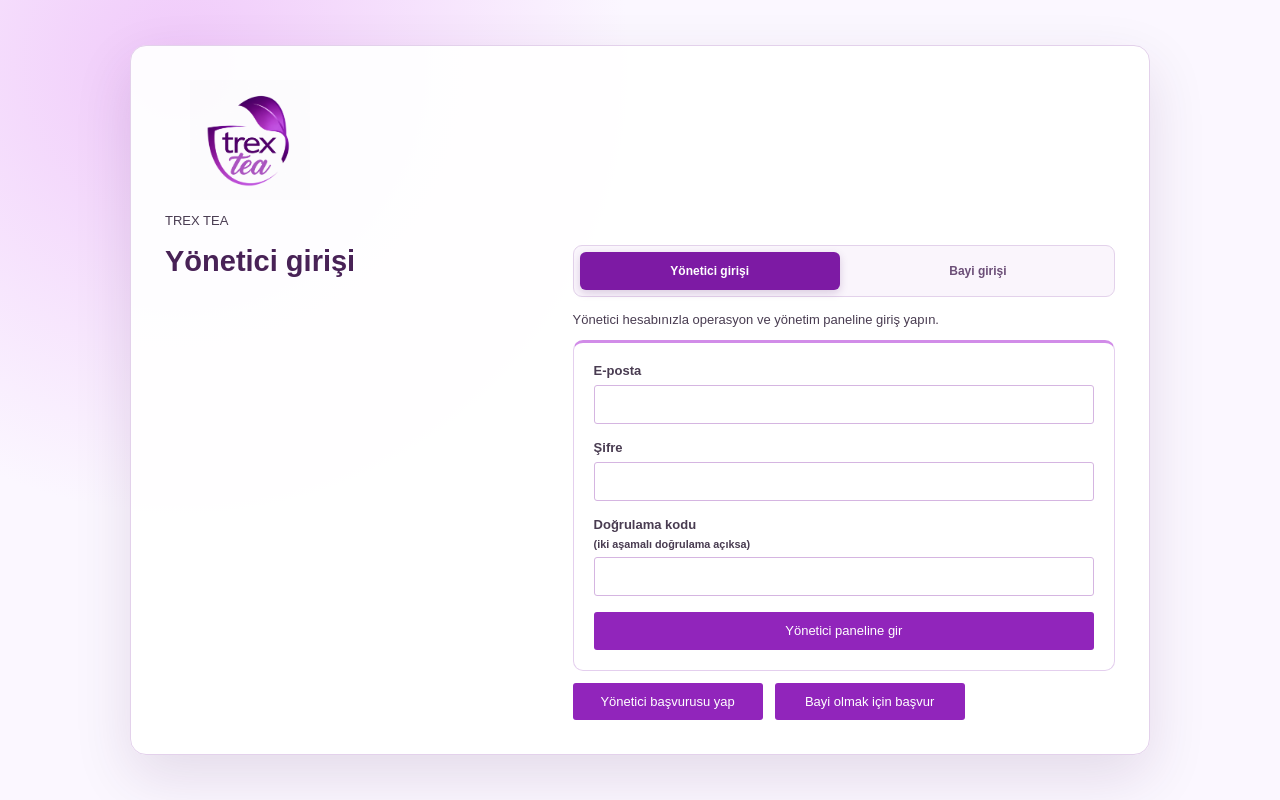
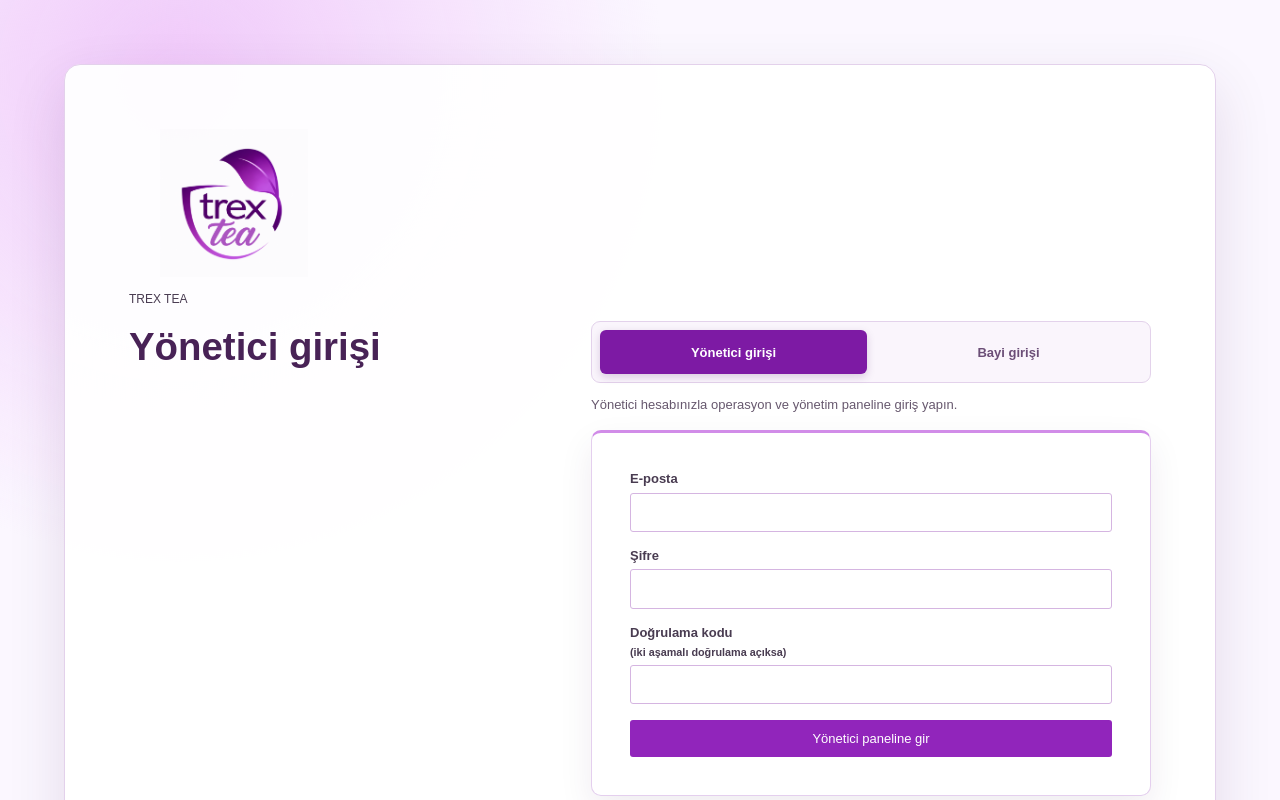
Before and after one commit to enkiduthe-lgtm/trex-platform, a Next.js app in the folder apps/admin/: page /giris in a window 1280 px wide. Shown: the top 800 px of the page. Built offline with nearby package versions, Linux system fonts and the light colour scheme; no server answers.

Commit message:
Expand and center login panels

```diff
--- a/apps/admin/app/style.css
+++ b/apps/admin/app/style.css
@@ -957,3 +957,18 @@ button {
 .login-choices { margin-top:12px; }
 @media(max-width:760px){.login-page{padding:18px 12px}.login-page section{display:block;padding:24px}.login-page .form-card{margin-top:18px}.login-page .login-choices{display:grid}.login-page .login-brand{width:132px;height:88px}.login-role-switch{margin-top:18px}}
 @media(max-width:760px){.finance-workspace .finance-transactions article,.split>div>.cards>.form-card{grid-template-columns:1fr}.finance-workspace .finance-transactions .button-row{justify-content:flex-start}}
+
+/* Giriş alanları: geniş ekranda dengeli iki kolon, tüm ekranı kullanan merkezli düzen. */
+.login-page { width:100%; min-height:100vh; padding:clamp(28px,5vw,72px); align-items:center; }
+.login-page section { width:min(1540px,100%); min-height:calc(100vh - clamp(56px,10vw,144px)); grid-template-columns:minmax(360px,1fr) minmax(560px,1.12fr); column-gap:clamp(42px,7vw,130px); align-content:center; padding:clamp(36px,5vw,78px); }
+.login-page .login-brand { width:210px; height:148px; align-self:end; }
+.login-page section>p:first-of-type { max-width:360px; align-self:start; font-size:12px; line-height:1.7; }
+.login-page h1 { max-width:390px; font-size:clamp(30px,3vw,42px); line-height:1.12; }
+.login-page .form-card { min-height:292px; padding:clamp(24px,3vw,38px); align-content:start; box-shadow:0 14px 34px rgba(64,22,82,.08); }
+.login-role-switch { margin:0 0 12px; padding:8px; }
+.login-role-switch button { min-height:44px; font-size:13px; }
+.login-page section>p:not(:first-of-type) { max-width:650px; margin:0 0 14px; color:#67586e; line-height:1.6; }
+.login-choices { display:grid; grid-template-columns:repeat(2,minmax(0,1fr)); gap:10px; }
+.login-choices .secondary { min-height:44px; }
+@media(max-width:980px){.login-page{padding:30px 20px}.login-page section{min-height:auto;grid-template-columns:minmax(260px,.7fr) minmax(420px,1.3fr);column-gap:32px;padding:38px}.login-page .login-brand{width:168px;height:118px}.login-page h1{font-size:32px}}
+@media(max-width:760px){.login-page{min-height:100vh;padding:18px 12px;align-items:start}.login-page section{display:block;min-height:auto;padding:26px 20px}.login-page .login-brand{width:140px;height:96px}.login-page h1{font-size:29px}.login-page .form-card{min-height:0;padding:20px}.login-choices{grid-template-columns:1fr}.login-role-switch{margin-top:18px}}
```
